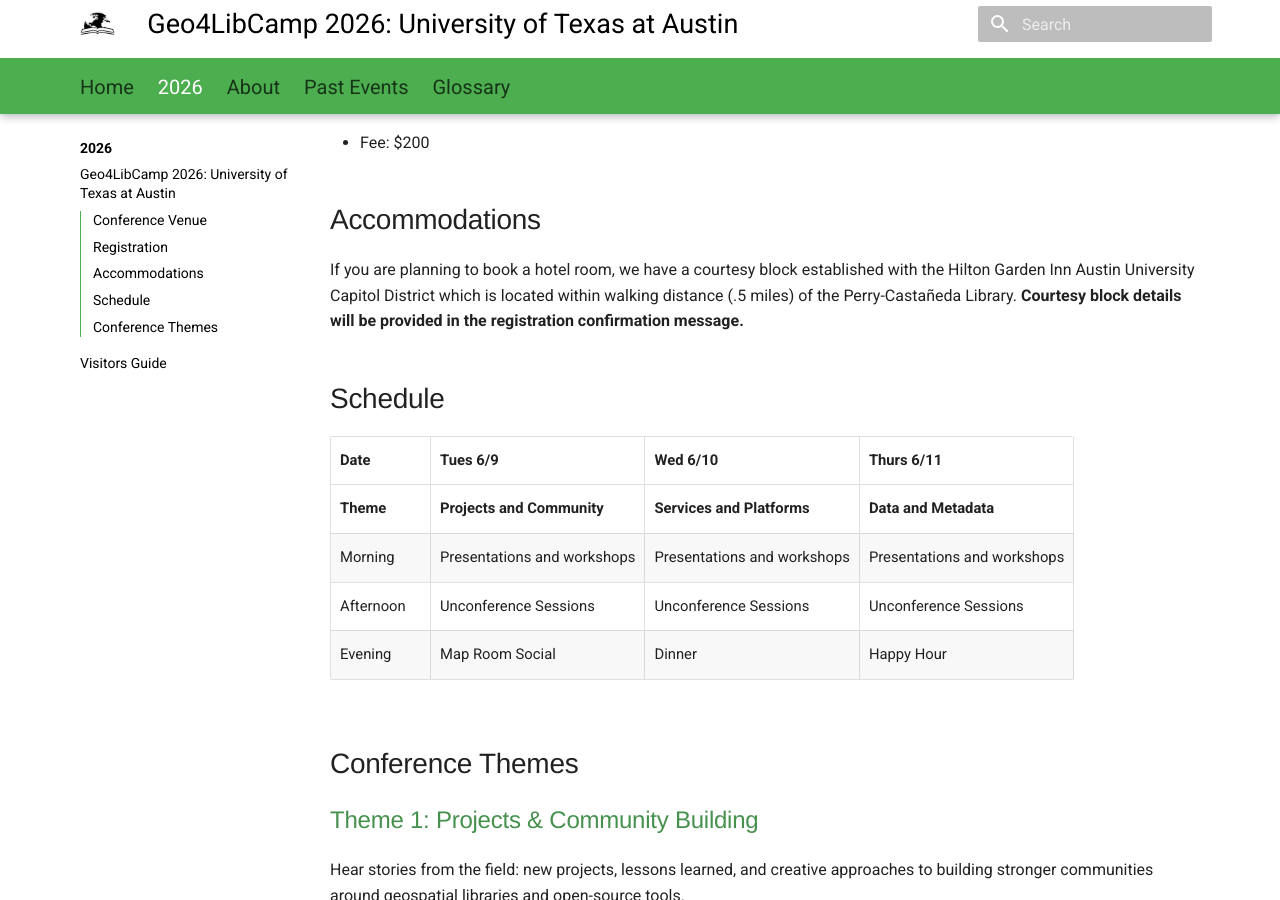
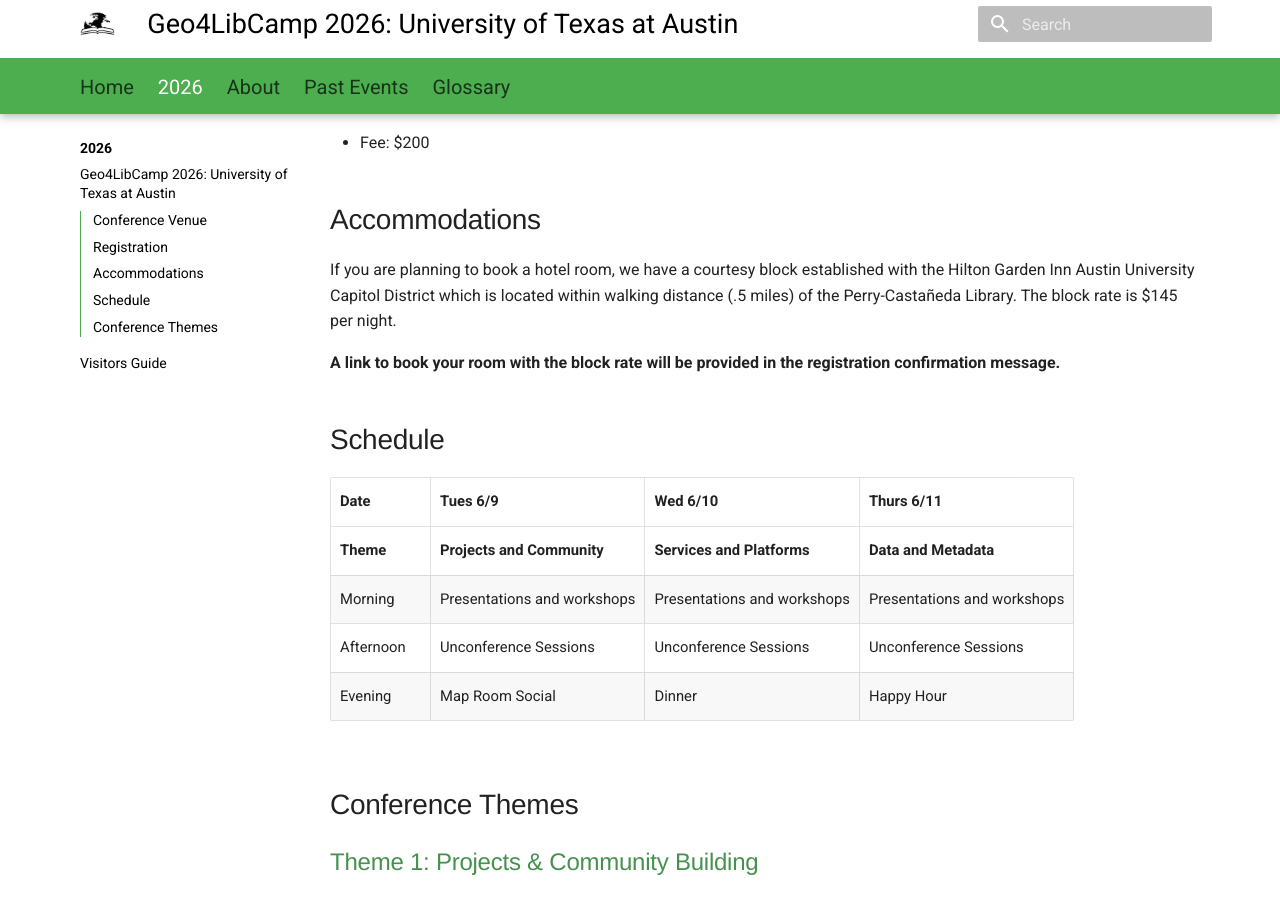
Before and after one commit to geo4lib/geo4libcamp-website, an MkDocs documentation site: the page built from docs/2026/index.md, in a window 1280 px wide and 900 px high, scrolled down 388 px. Built offline with MkDocs 1.6.1 and Material for MkDocs 9.7.7, drawn with Linux system fonts in a browser that asks for light colours.

Commit message:
Added room block rate

```diff
--- a/docs/2026/index.md
+++ b/docs/2026/index.md
@@ -16,7 +16,9 @@
 
 ## Accommodations
 
-If you are planning to book a hotel room, we have a courtesy block established with the Hilton Garden Inn Austin University Capitol District which is located within walking distance (.5 miles) of the Perry-Castañeda Library. **Courtesy block details will be provided in the registration confirmation message.**
+If you are planning to book a hotel room, we have a courtesy block established with the Hilton Garden Inn Austin University Capitol District which is located within walking distance (.5 miles) of the Perry-Castañeda Library. The block rate is $145 per night.
+
+**A link to book your room with the block rate will be provided in the registration confirmation message.**
 
 ## Schedule
 
```
